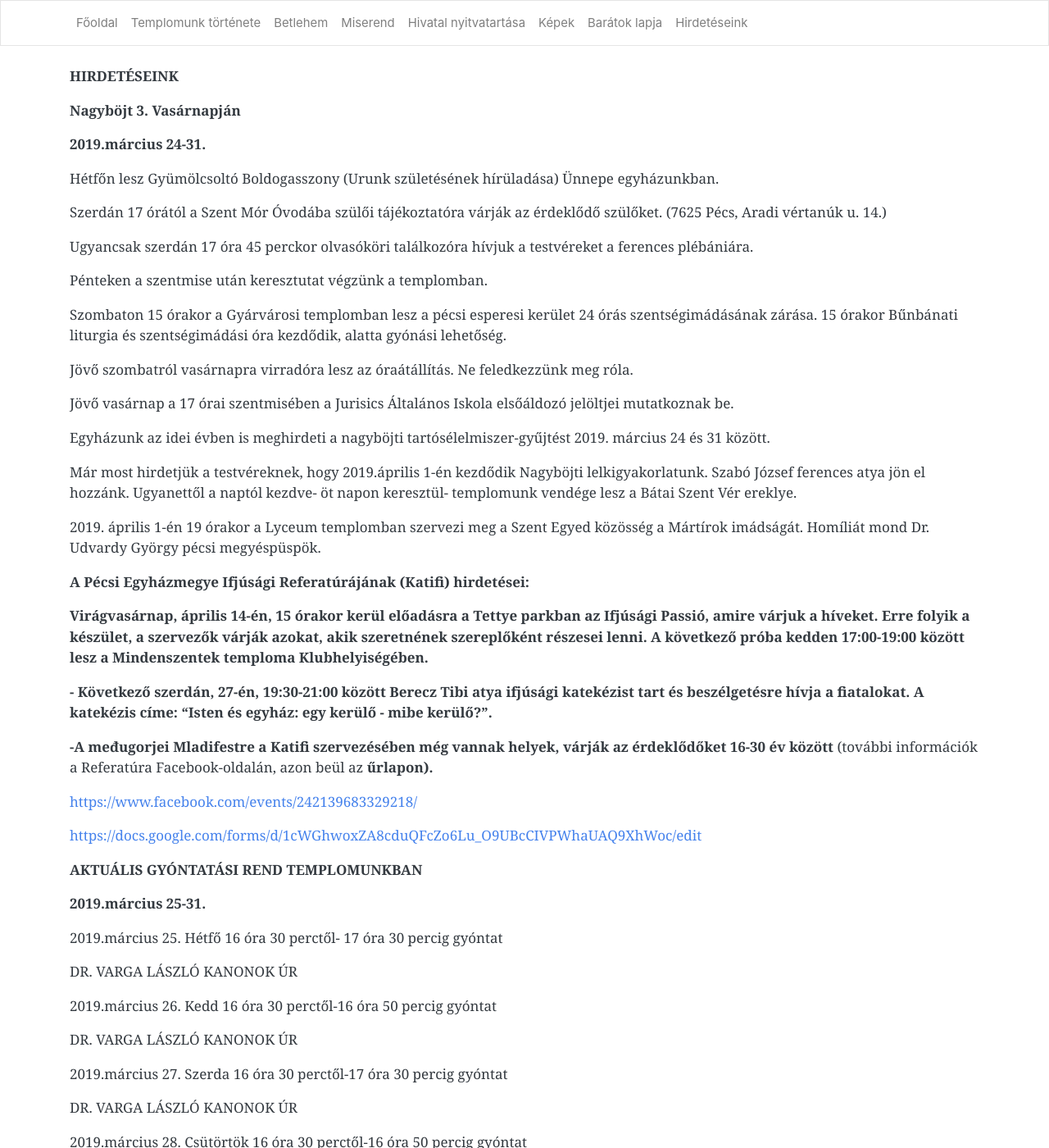
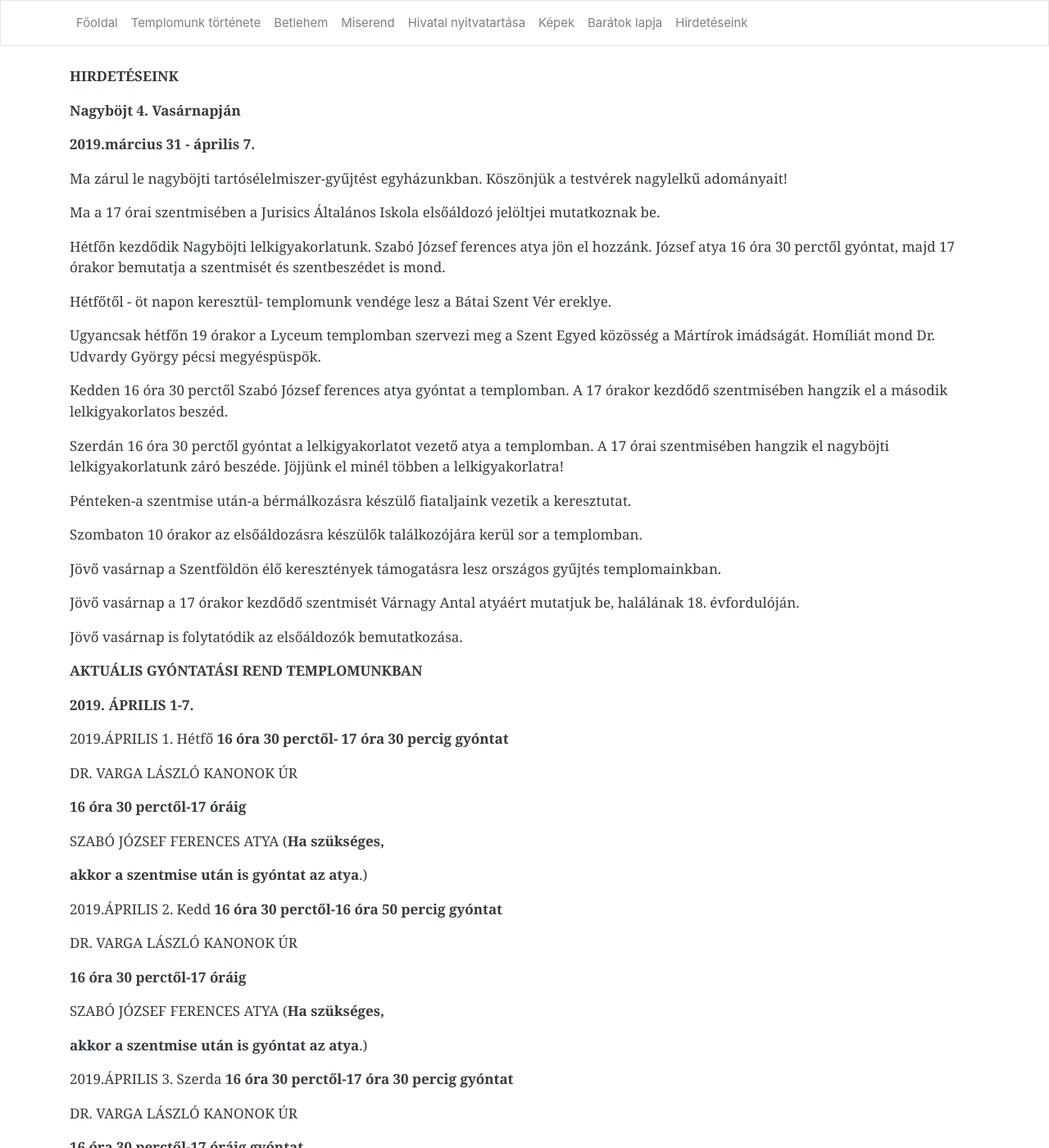
Before and after one commit to pecsi-ferences/pecsi-ferences.github.io, a Jekyll site: the page built from hirdeteseink.md, in a window 1280 px wide and 1400 px high. Shown: the whole window at 82% size. Built offline with Jekyll 4.4.1, drawn with Linux system fonts in a browser that asks for light colours; nearby versions of some CDN libraries; some of the changed text lies outside the part shown.

Commit message:
Update from Forestry.io Zoltán Dohány updated hirdeteseink.md

```diff
--- a/hirdeteseink.md
+++ b/hirdeteseink.md
@@ -3,6 +3,94 @@ layout: default
 title: Hirdetéseink
 
 ---
+**HIRDETÉSEINK**
+
+**Nagyböjt 4. Vasárnapján**
+
+**2019.március 31 - április 7.**
+
+Ma zárul le nagyböjti tartósélelmiszer-gyűjtést egyházunkban. Köszönjük a testvérek nagylelkű adományait!
+
+Ma a 17 órai szentmisében a Jurisics Általános Iskola elsőáldozó jelöltjei mutatkoznak be.
+
+Hétfőn kezdődik Nagyböjti lelkigyakorlatunk. Szabó József ferences atya jön el hozzánk. József atya 16 óra 30 perctől gyóntat, majd 17 órakor bemutatja a szentmisét és szentbeszédet is mond.
+
+Hétfőtől - öt napon keresztül- templomunk vendége lesz a Bátai Szent Vér ereklye.
+
+Ugyancsak hétfőn 19 órakor a Lyceum templomban szervezi meg a Szent Egyed közösség a Mártírok imádságát. Homíliát mond Dr. Udvardy György pécsi megyéspüspök.
+
+Kedden 16 óra 30 perctől Szabó József ferences atya gyóntat a templomban. A 17 órakor kezdődő szentmisében hangzik el a második lelkigyakorlatos beszéd.
+
+Szerdán 16 óra 30 perctől gyóntat a lelkigyakorlatot vezető atya a templomban. A 17 órai szentmisében hangzik el nagyböjti lelkigyakorlatunk záró beszéde. Jöjjünk el minél többen a lelkigyakorlatra!
+
+Pénteken-a szentmise után-a bérmálkozásra készülő fiataljaink vezetik a keresztutat.
+
+Szombaton 10 órakor az elsőáldozásra készülők találkozójára kerül sor a templomban.
+
+Jövő vasárnap a Szentföldön élő keresztények támogatásra lesz országos gyűjtés templomainkban.
+
+Jövő vasárnap a 17 órakor kezdődő szentmisét Várnagy Antal atyáért mutatjuk be, halálának 18. évfordulóján.
+
+Jövő vasárnap is folytatódik az elsőáldozók bemutatkozása.
+
+**AKTUÁLIS GYÓNTATÁSI REND TEMPLOMUNKBAN**
+
+**2019. ÁPRILIS 1-7.**
+
+2019\.ÁPRILIS 1. Hétfő **16 óra 30 perctől- 17 óra 30 percig gyóntat**
+
+DR. VARGA LÁSZLÓ KANONOK ÚR
+
+**16 óra 30 perctől-17 óráig**
+
+SZABÓ JÓZSEF FERENCES ATYA (**Ha szükséges,**
+
+**akkor a szentmise után is gyóntat az atya**.)
+
+2019\.ÁPRILIS 2. Kedd **16 óra 30 perctől-16 óra 50 percig gyóntat**
+
+DR. VARGA LÁSZLÓ KANONOK ÚR
+
+**16 óra 30 perctől-17 óráig**
+
+SZABÓ JÓZSEF FERENCES ATYA (**Ha szükséges,**
+
+**akkor a szentmise után is gyóntat az atya**.)
+
+2019\.ÁPRILIS 3. Szerda **16 óra 30 perctől-17 óra 30 percig gyóntat**
+
+DR. VARGA LÁSZLÓ KANONOK ÚR
+
+**16 óra 30 perctől-17 óráig gyóntat**
+
+SZABÓ JÓZSEF FERENCES ATYA (**Ha szükséges,**
+
+**akkor a szentmise után is gyóntat az atya**.)
+
+2019\.ÁPRILIS 4. Csütörtök **16 óra 30 perctől-16 óra 50 percig gyóntat**
+
+DR. VARGA LÁSZLÓ KANONOK ÚR
+
+**16 óra 30 perctől-17 óra 30 percig**
+
+DR. NYÚL VIKTOR PASZTORÁLIS HELYNÖK ÚR
+
+2019\.ÁPRILIS 5. Péntek **16 óra 30 perctől- 17 óra 30 percig gyóntat**
+
+DR. VARGA LÁSZLÓ KANONOK ÚR
+
+2019\.ÁPRILIS 6. Szombat **16 óra 30 perctől- 17 óra 30 percig gyóntat**
+
+DR. VARGA LÁSZLÓ KANONOK ÚR
+
+2018\.ÁPRILIS 7. Vasárnap **7 óra 50 perctől- 8 óra 50 percig**
+
+DOHÁNY ZOLTÁN PLÉBÁNOS
+
+**17 órától-18 óráig gyóntat**
+
+DR. VARGA LÁSZLÓ KANONOK ÚR
+
 **HIRDETÉSEINK**
 
 **Nagyböjt 3. Vasárnapján**
```
